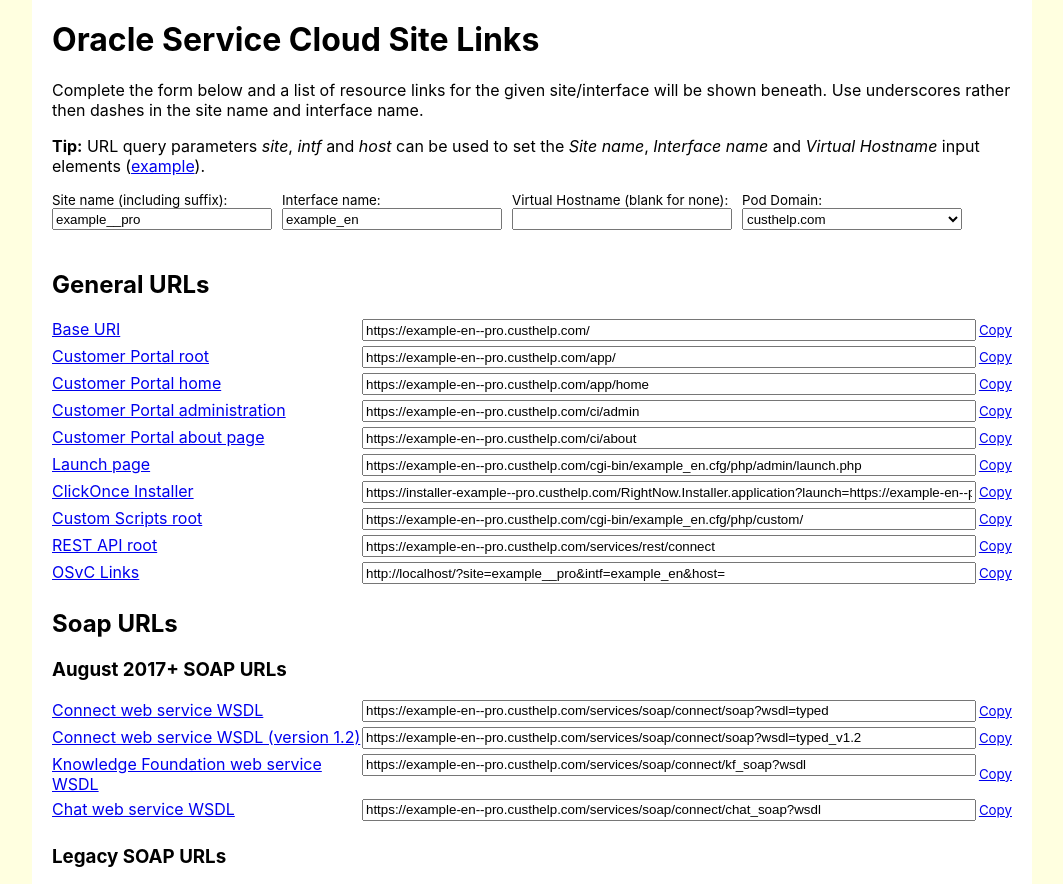
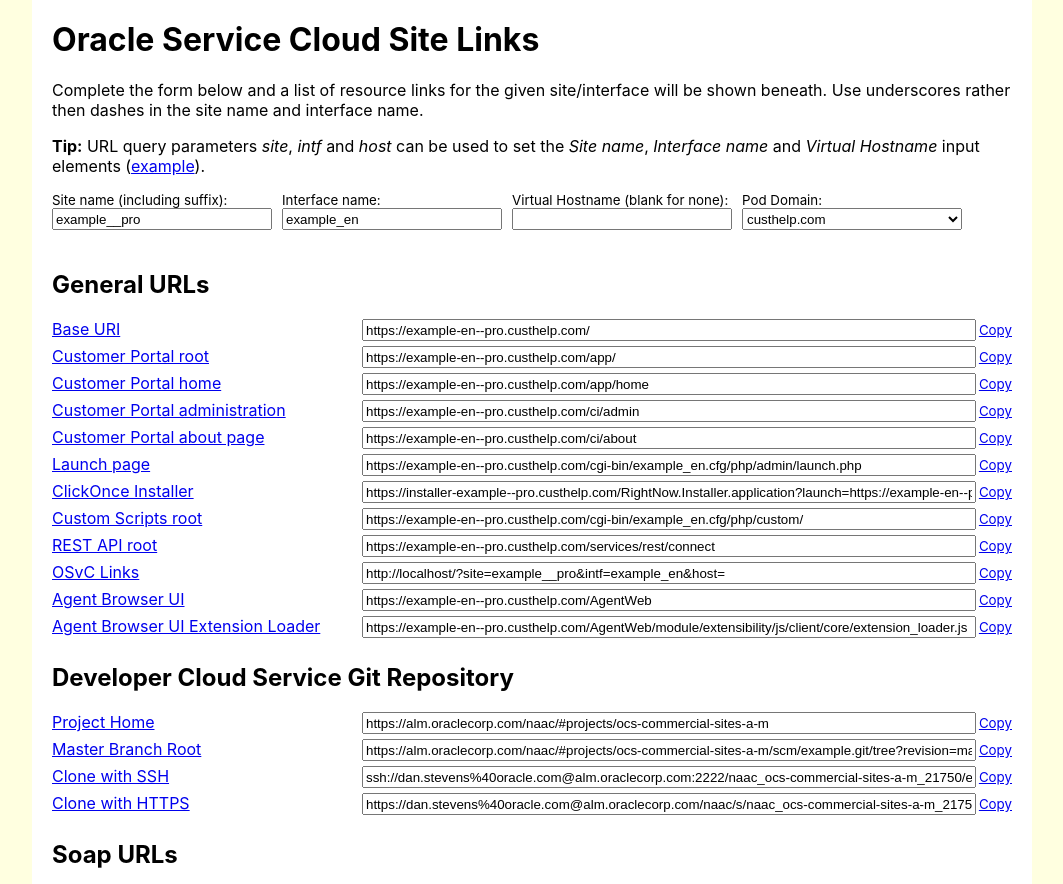
Before and after one commit to DanStevens/osvc-links, a React (Create React App) app: page / in a window 1280 px wide. Shown: the top 884 px of the page, without its empty margins (108-1171 px from the left). Built offline with nearby package versions, Linux system fonts and the light colour scheme.

Commit message:
Added the following links:  - Agent Browser UI  - Agent Browser UI Extension Loader  - Developer Cloud Service Git Repository:    - Project Home    - Master Branch Root    - Clone with SSH    - Clone with HTTPS

```diff
--- a/package.json
+++ b/package.json
@@ -1,6 +1,6 @@
 {
   "name": "osvc-links",
-  "version": "1.2.4",
+  "version": "1.2.5",
   "private": true,
   "homepage": "http://danstevens.github.io/osvc-links",
   "author": "Dan Stevens <dan.stevens@oracle.com>",
--- a/src/App.js
+++ b/src/App.js
@@ -46,6 +46,16 @@
           <Resource siteInfo={siteInfo} siteInfoProp="scriptsRoot" label="Custom Scripts root" />
           <Resource siteInfo={siteInfo} siteInfoProp="restApiRoot" label="REST API root" />
           <Resource siteInfo={siteInfo} siteInfoProp="osvcLinks" label="OSvC Links" />
+          <Resource siteInfo={siteInfo} siteInfoProp="buiRoot" label="Agent Browser UI" />
+          <Resource siteInfo={siteInfo} siteInfoProp="buiExtensionLoader" label="Agent Browser UI Extension Loader" />
+        </ResourceGrid>
+
+        <h2>Developer Cloud Service Git Repository</h2>
+        <ResourceGrid>
+          <Resource siteInfo={siteInfo} siteInfoProp="dcsProjectHome" label="Project Home" />
+          <Resource siteInfo={siteInfo} siteInfoProp="dcsMasterRoot" label="Master Branch Root" />
+          <Resource siteInfo={siteInfo} siteInfoProp="dcsSshOrigin" label="Clone with SSH" />
+          <Resource siteInfo={siteInfo} siteInfoProp="dcsHttpsOrigin" label="Clone with HTTPS" />
         </ResourceGrid>
 
         <h2>Soap URLs</h2>
--- a/src/SiteInfo.js
+++ b/src/SiteInfo.js
@@ -115,6 +115,14 @@
     return `${this.baseUri}services/rest/connect`;
   }
 
+  get buiRoot() {
+    return `${this.baseUri}AgentWeb`;
+  }
+
+  get buiExtensionLoader() {
+    return `${this.buiRoot}/module/extensibility/js/client/core/extension_loader.js`;
+  }
+
   get connectApiWsdl() {
     return `${this.baseUri}services/soap/connect/soap?wsdl=typed`;
   }
@@ -178,6 +186,34 @@
     return `git@src.rightnow.com:${this.siteNameWithoutSuffix}.git`;
   }
 
+  get siteAlphaGroup() {
+    let firstChar = this.siteNameWithoutSuffix.charAt(0).toLowerCase();
+    if (firstChar >= 'a' && firstChar <= 'm')
+      return 'a-m';
+    else if (firstChar >= 'n' && firstChar <= 'z')
+      return 'n-z';
+    else
+      return null;
+  }
+
+  get dcsProjectHome() {
+    return "https://alm.oraclecorp.com/naac/#projects/ocs-commercial-sites-" + this.siteAlphaGroup;
+  }
+
+  get dcsMasterRoot() {
+    return `${this.dcsProjectHome}/scm/${this.siteNameWithoutSuffix}.git/tree?revision=master`;
+  }
+
+  get dcsSshOrigin() {
+    return "ssh://dan.stevens%40oracle.com@alm.oraclecorp.com:2222/naac_ocs-commercial-sites-" + this.siteAlphaGroup +
+           `_21750/${this.siteNameWithoutSuffix}.git`;
+  }
+
+  get dcsHttpsOrigin() {
+    return "https://dan.stevens%40oracle.com@alm.oraclecorp.com/naac/s/naac_ocs-commercial-sites-" + this.siteAlphaGroup +
+           `_21750/scm/${this.siteNameWithoutSuffix}.git`
+  }
+
   isEqual(other) {
     return other === this || (
       this.siteName === other.siteName &&
```
Also changed, not shown: 1 other file (tests, documents, lock files or other folders).
